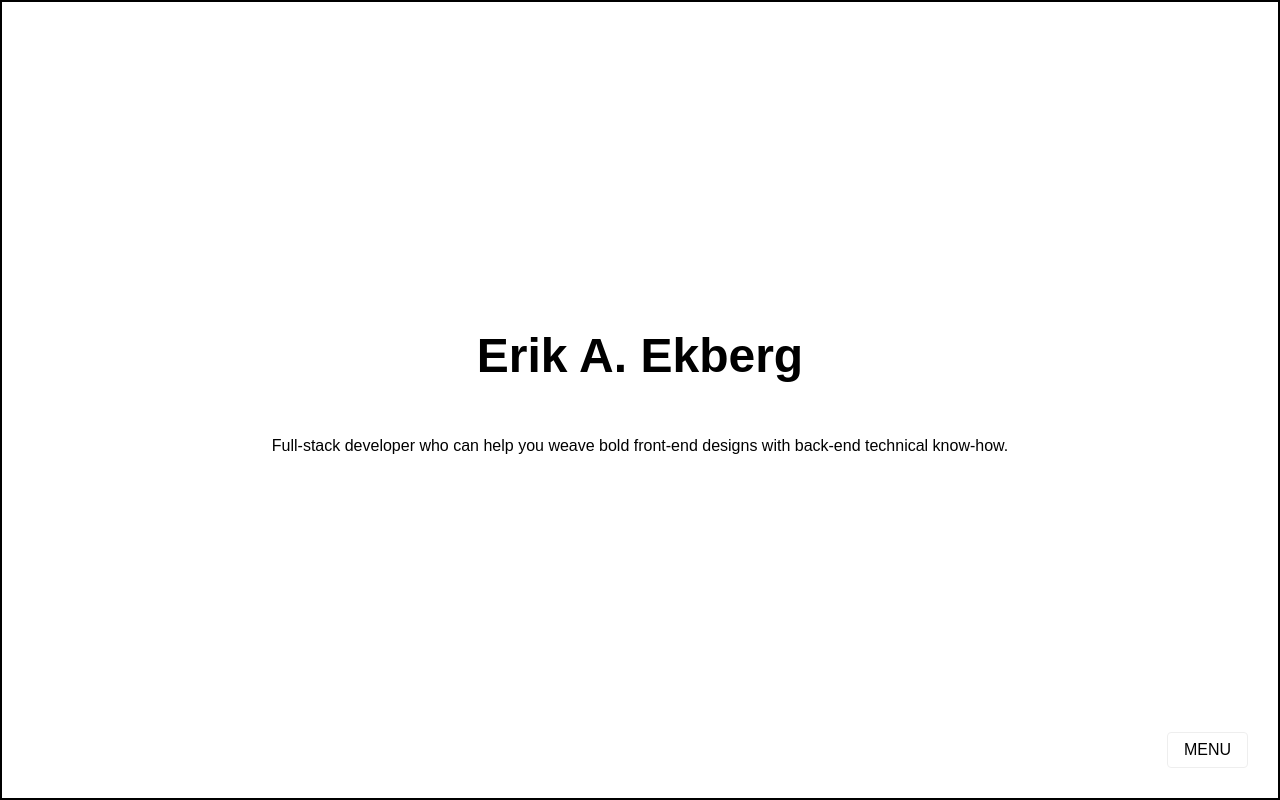
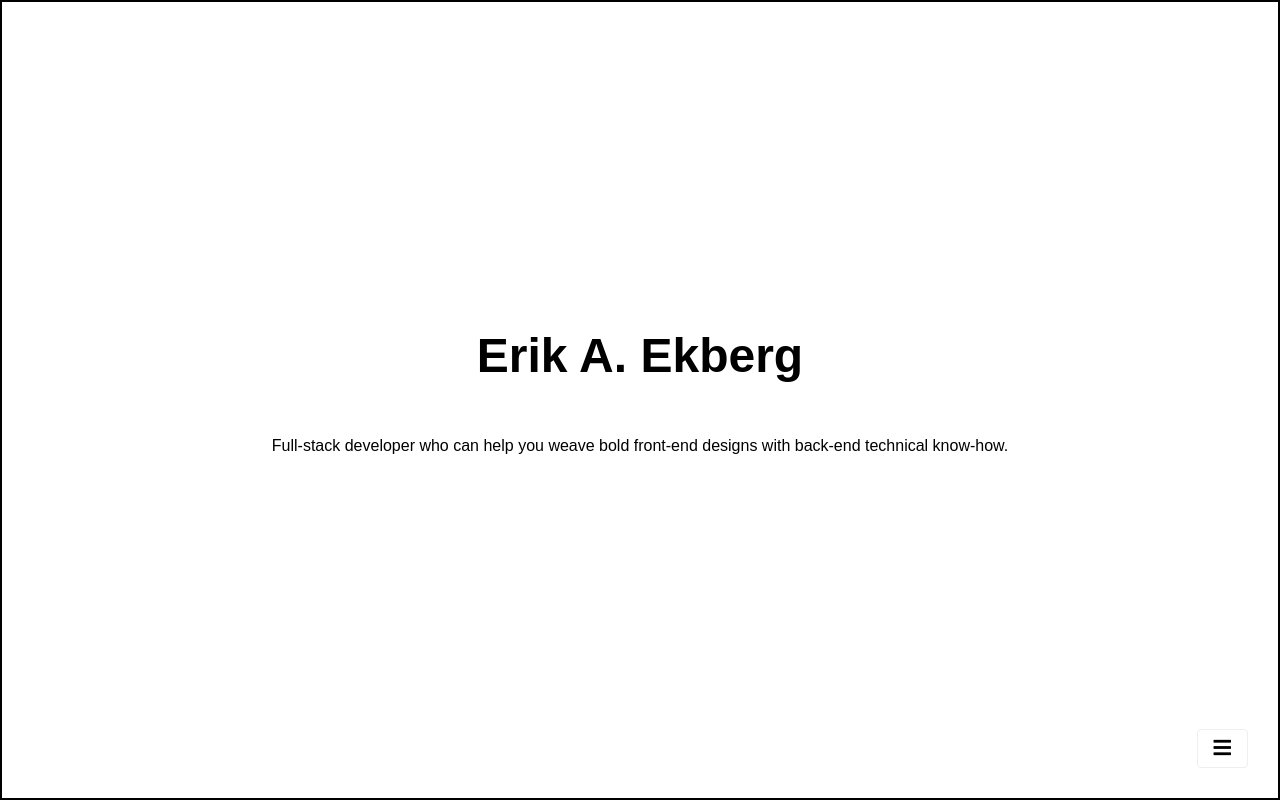
Before and after one commit to 1Mill/ErikEkberg.info, a Nuxt app: page / in a window 1280 px wide. Built offline with nearby package versions, Linux system fonts and the light colour scheme.

Commit message:
Add fa-icons to menu

```diff
--- a/components/Nav.vue
+++ b/components/Nav.vue
@@ -28,17 +28,15 @@
 		@click='toggleActive'
 		class='[ fixed bottom-2 right-2 pv2 ph3 bg-white ba br2 b--light-gray ]'
 		>
-			<div
+			<i
 			v-if='active'
-			>
-				CLOSE
-			</div>
+			class='[ f4 ][ fas fa-times ]'
+			/>
 
-			<div
+			<i
 			v-else
-			>
-				MENU
-			</div>
+			class='[ f4 ][ fas fa-bars ]'
+			/>
 		</div>
 	</div>
 </template>
```
